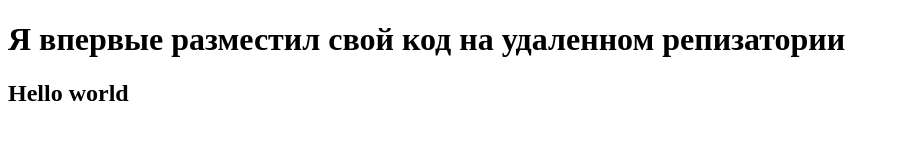
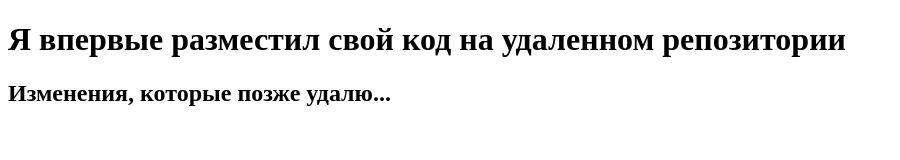
Before and after one commit to KursMEO/test_repo, a plain HTML site: page index.html in a window 1280 px wide. Shown: the whole page, without its empty margins (0-900 px from the left). Drawn offline with Linux system fonts and the light colour scheme.

Commit message:
new commit

```diff
--- a/index.html
+++ b/index.html
@@ -6,7 +6,7 @@
     <title>New git project</title>
 </head>
 <body>
-  <h1>Я впервые разместил свой код на удаленном репизатории</h1>
-  <h2>Hello world</h2>
+  <h1>Я впервые разместил свой код на удаленном репозитории</h1>
+  <h2>Изменения, которые позже удалю...</h2>
 </body>
 </html>
```
